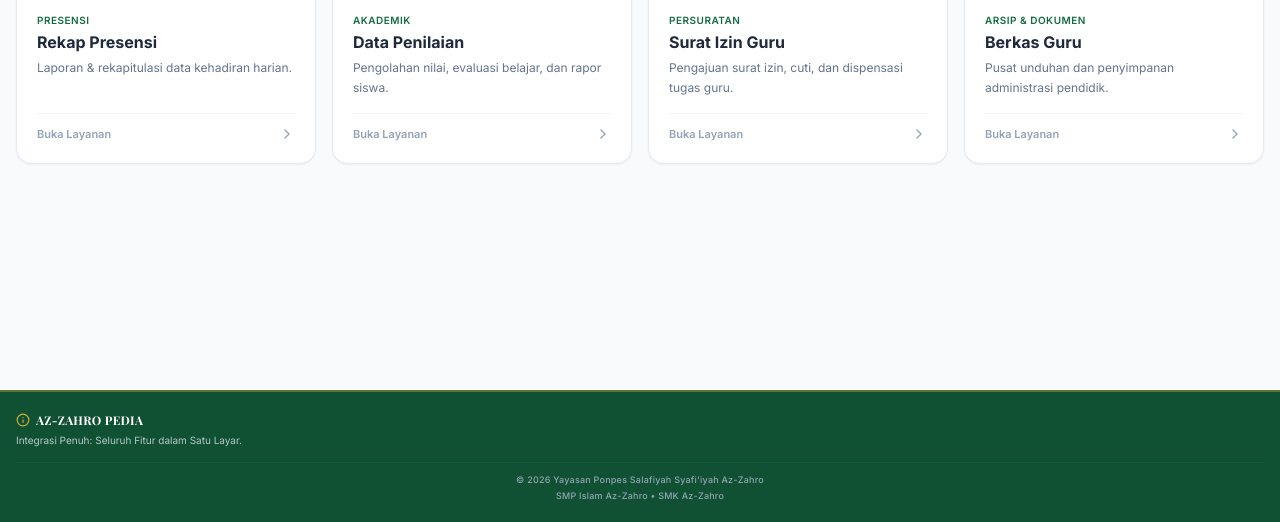
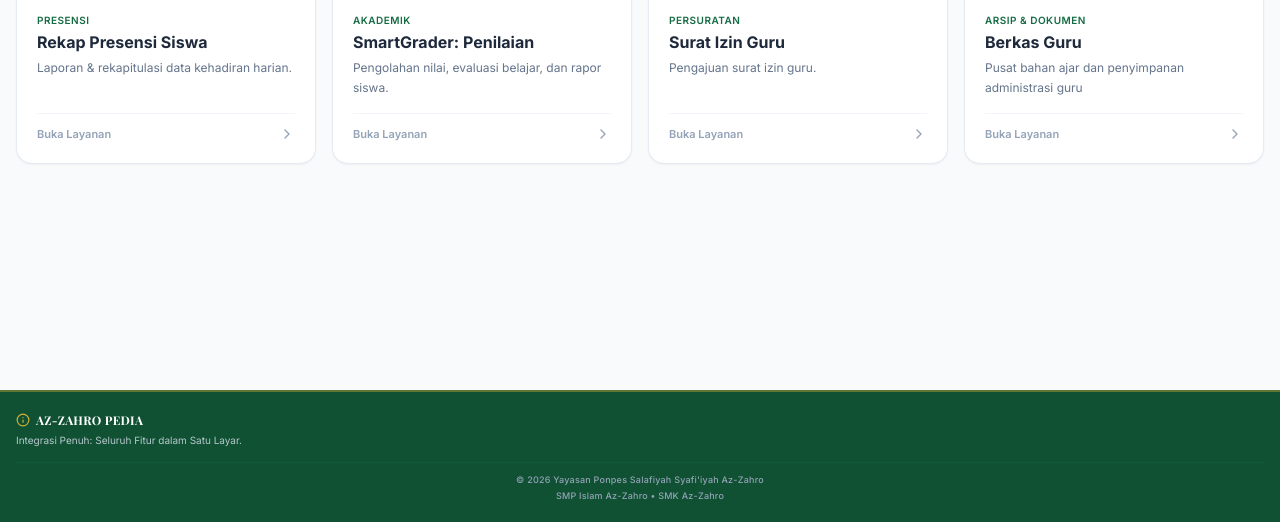
Before and after one commit to azzahrolocare/pusatlayanan, a plain HTML site: page index.html in a window 1280 px wide. Shown: the part 278-800 px from the top of the page. Drawn offline with nearby package versions, Linux system fonts and the light colour scheme; a web font is replaced by a local one.

Commit message:
Update index.html

```diff
--- a/index.html
+++ b/index.html
@@ -100,7 +100,7 @@
                         <div class="w-full min-w-0">
                             <span class="hidden sm:block text-[10px] font-semibold uppercase tracking-wider text-emerald-medium mb-0.5">Presensi</span>
                             <h3 class="text-xs sm:text-base font-bold text-slate-800 group-hover:text-emerald-deep transition-colors truncate">
-                                Rekap Presensi
+                                Rekap Presensi Siswa
                             </h3>
                             <p class="hidden sm:block text-xs text-slate-500 mt-1 line-clamp-2 leading-relaxed">
                                 Laporan & rekapitulasi data kehadiran harian.
@@ -120,7 +120,7 @@
                         <div class="w-full min-w-0">
                             <span class="hidden sm:block text-[10px] font-semibold uppercase tracking-wider text-emerald-medium mb-0.5">Akademik</span>
                             <h3 class="text-xs sm:text-base font-bold text-slate-800 group-hover:text-emerald-deep transition-colors truncate">
-                                Data Penilaian
+                                SmartGrader: Penilaian
                             </h3>
                             <p class="hidden sm:block text-xs text-slate-500 mt-1 line-clamp-2 leading-relaxed">
                                 Pengolahan nilai, evaluasi belajar, dan rapor siswa.
@@ -143,7 +143,7 @@
                                 Surat Izin Guru
                             </h3>
                             <p class="hidden sm:block text-xs text-slate-500 mt-1 line-clamp-2 leading-relaxed">
-                                Pengajuan surat izin, cuti, dan dispensasi tugas guru.
+                                Pengajuan surat izin guru.
                             </p>
                         </div>
                         <div class="hidden sm:flex w-full pt-3 mt-auto border-t border-slate-100 items-center justify-between text-slate-400 group-hover:text-emerald-deep transition-colors">
@@ -163,7 +163,7 @@
                                 Berkas Guru
                             </h3>
                             <p class="hidden sm:block text-xs text-slate-500 mt-1 line-clamp-2 leading-relaxed">
-                                Pusat unduhan dan penyimpanan administrasi pendidik.
+                                Pusat bahan ajar dan penyimpanan administrasi guru
                             </p>
                         </div>
                         <div class="hidden sm:flex w-full pt-3 mt-auto border-t border-slate-100 items-center justify-between text-slate-400 group-hover:text-emerald-deep transition-colors">
```
